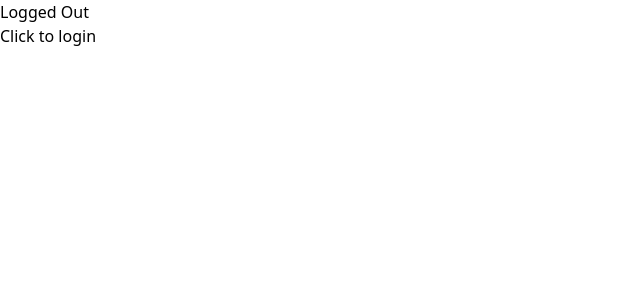
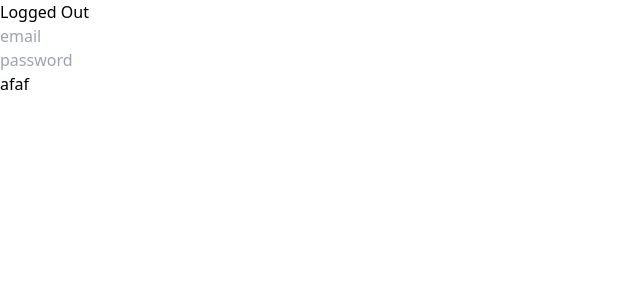
Before and after one commit to dong-hyi-seo/nuber-eats, a React (Create React App) app: page / in a window 1280 px wide. Shown: the top 300 px of the page, without its empty margins (0-640 px from the left). Built offline with nearby package versions, Linux system fonts and the light colour scheme.

Commit message:
1. graphql local state 관리 관련 추가 2. 일반 gql query로 날릴수도 있고 makeVar로 관련 state 관련 함수를만들고 reactive var 기능으로 값을 쉽게 업데이트할 수있음. 업데이트 될때마다 view가 달라지는 거 확인!

```diff
--- a/package.json
+++ b/package.json
@@ -16,6 +16,7 @@
     "postcss": "^8.4.12",
     "react": "^17.0.2",
     "react-dom": "^17.0.2",
+    "react-hook-form": "^7.29.0",
     "react-router-dom": "^6.2.2",
     "react-scripts": "5.0.0",
     "tailwindcss": "^3.0.23",
--- a/src/routers/logged-out-router.tsx
+++ b/src/routers/logged-out-router.tsx
@@ -10,7 +10,18 @@ export const LoggedOutRouter = () => {
   return (
     <div>
       <h1>Logged Out</h1>
-      <button onClick={onClick}>Click to login</button>
+      <div>
+        <input name="email" type="email" required placeholder="email"></input>
+      </div>
+      <div>
+        <input
+          name="password"
+          type="password"
+          required
+          placeholder="password"
+        />
+      </div>
+      <button className="">afaf</button>
     </div>
   );
 };
```
Also changed, not shown: tailwind.config.js (+6 -1 lines), 2 other files (tests, documents, lock files or other folders).
